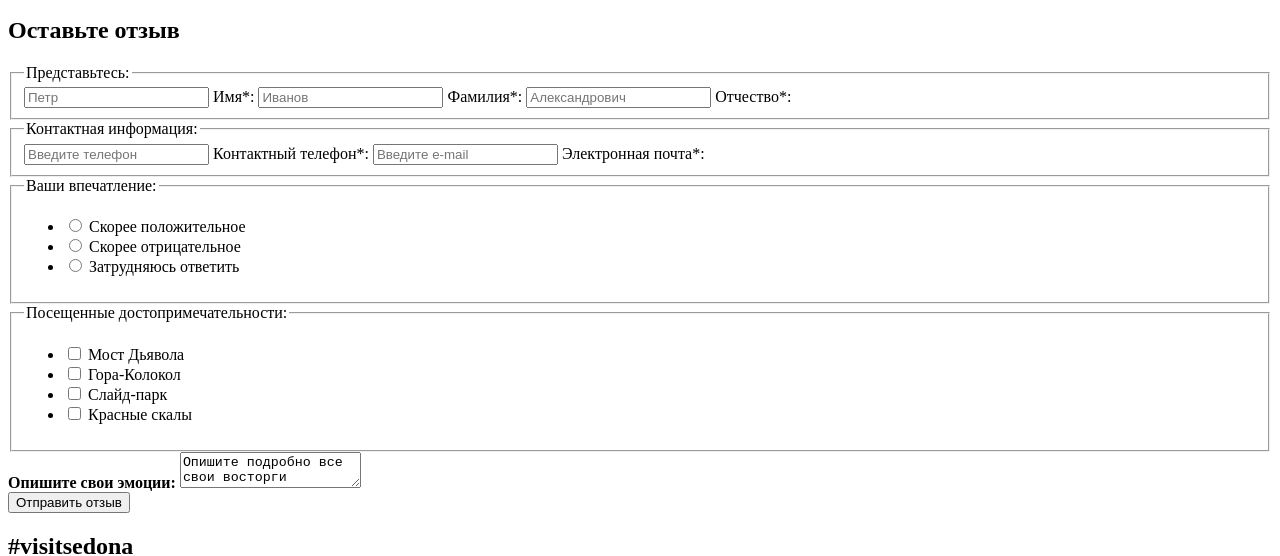
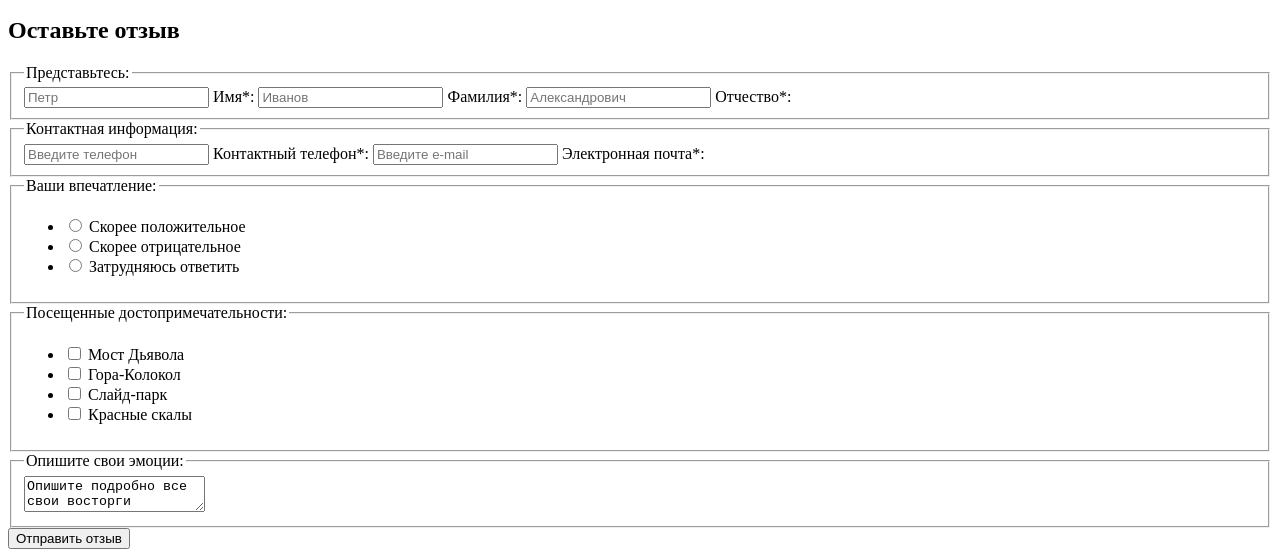
Before and after one commit to julia-koz/1098757-sedona-18, a website: page source/form.html in a window 1280 px wide. Shown: the part 249-805 px from the top of the page. Drawn offline with Linux system fonts and the light colour scheme.

Commit message:
правки

```diff
--- a/source/form.html
+++ b/source/form.html
@@ -81,11 +81,11 @@
             </li>
           </ul>
         </fieldset>
-        <div class="form__emotions emotions">
-          <b class="emotions__title">Опишите свои эмоции:</b>
-          <textarea class="emotions__data-in">Опишите подробно все свои восторги</textarea>
-        </div>
-        <button type="submit" class="form-button">Отправить отзыв</button>
+        <fieldset class="form__emotions emotions">
+          <legend class="emotions__title">Опишите свои эмоции:</legend>
+          <textarea class="emotions__data-in" placeholder="Опишите подробно все свои восторги">Опишите подробно все свои восторги</textarea>
+        </fieldset>
+          <button type="submit" class="form-button">Отправить отзыв</button>
       </form>
     </section>
   </main>
```
Also changed, not shown: source/photo.html (+1 -2 lines).
